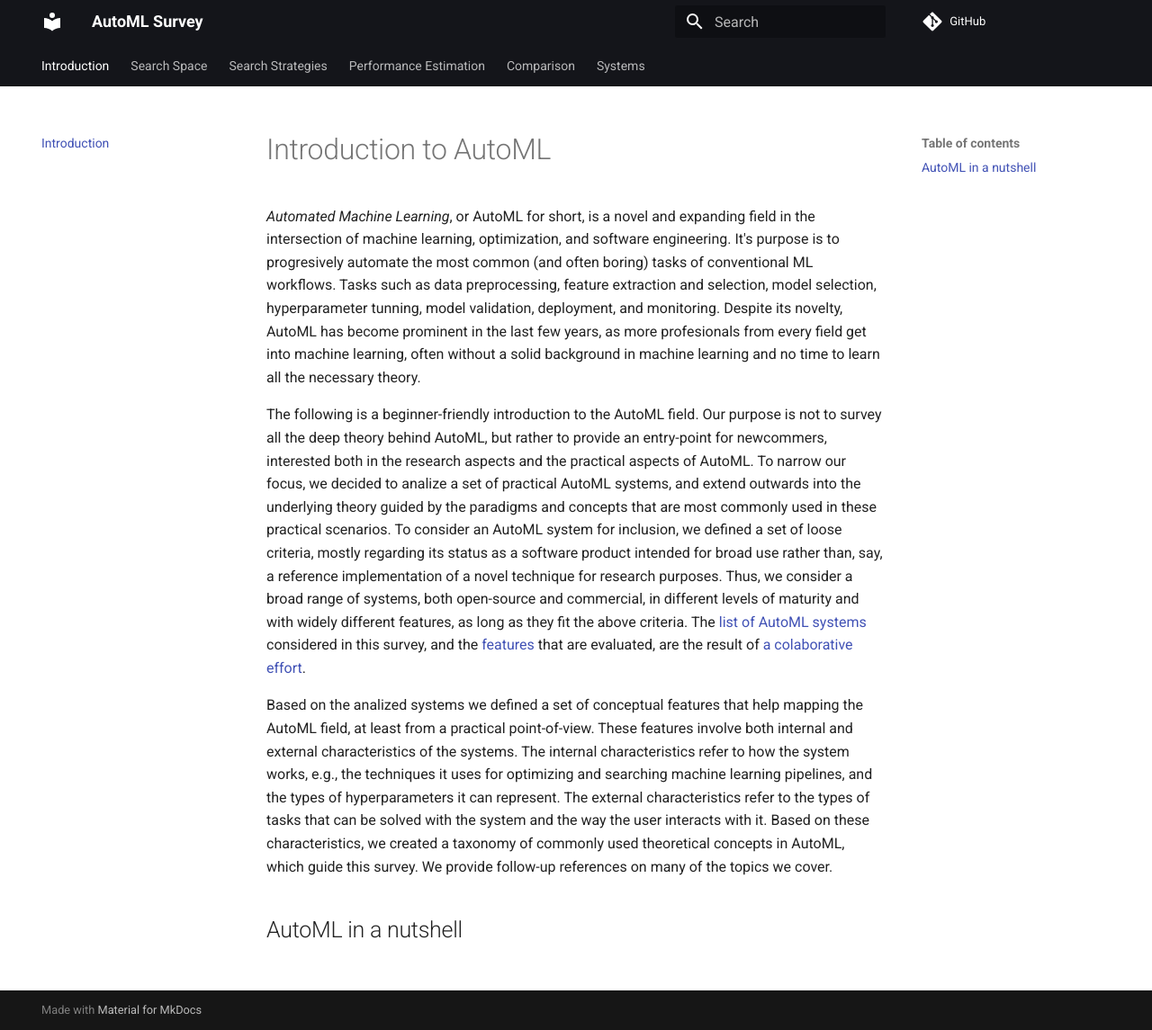
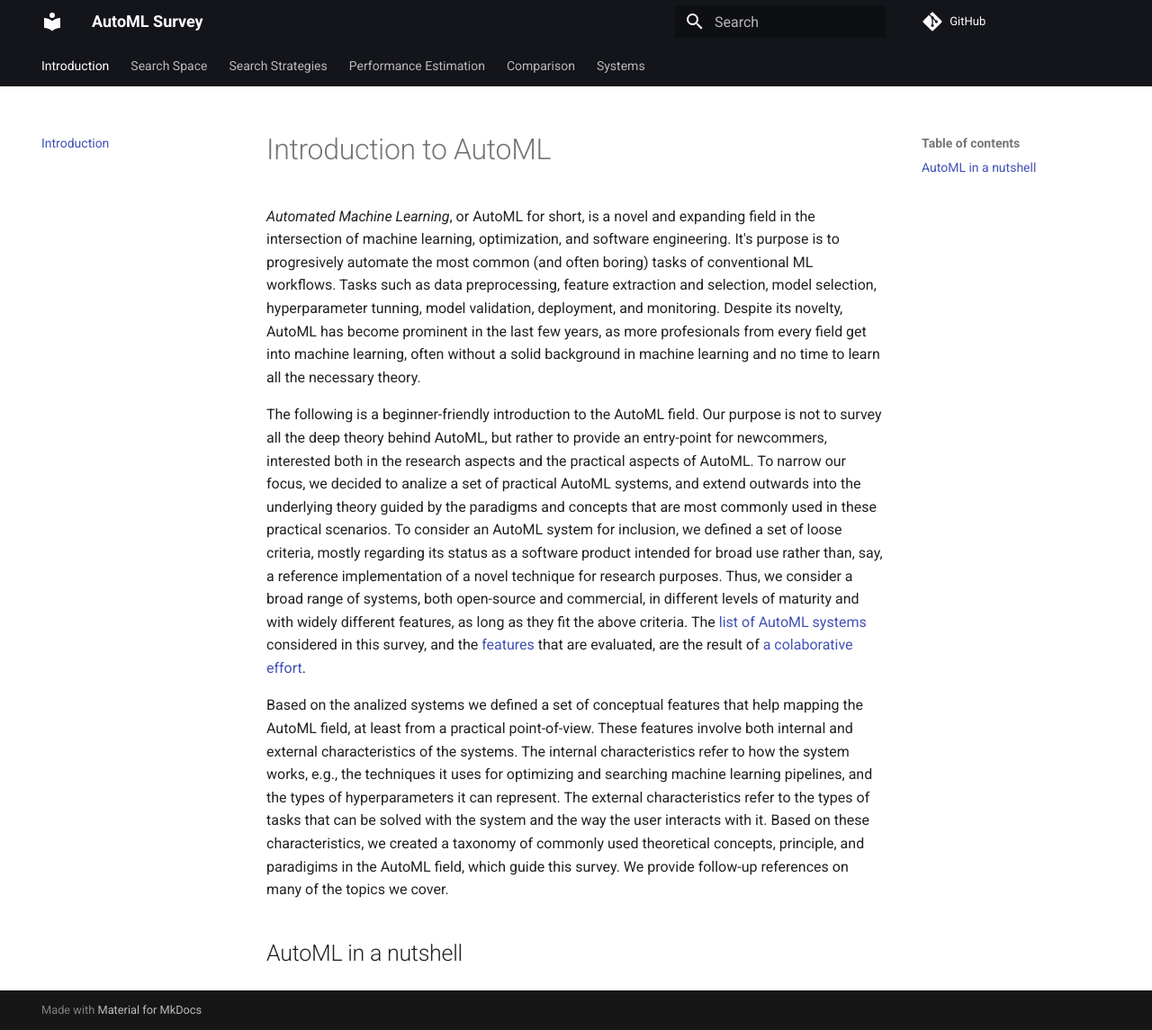
Before and after one commit to autogoal/survey, an MkDocs documentation site: the page built from docs/index.md, in a window 1280 px wide and 1145 px high. Shown: the whole window at 90% size. Built offline with MkDocs 1.6.1 and Material for MkDocs 9.7.7, drawn with Linux system fonts in a browser that asks for light colours; comment, search, counter and statistics services are not loaded.

Commit message:
Update index

```diff
--- a/docs/index.md
+++ b/docs/index.md
@@ -16,7 +16,7 @@ Based on the analized systems we defined a set of conceptual features that help
 These features involve both internal and external characteristics of the systems.
 The internal characteristics refer to how the system works, e.g., the techniques it uses for optimizing and searching machine learning pipelines, and the types of hyperparameters it can represent.
 The external characteristics refer to the types of tasks that can be solved with the system and the way the user interacts with it.
-Based on these characteristics, we created a taxonomy of commonly used theoretical concepts in AutoML, which guide this survey.
+Based on these characteristics, we created a taxonomy of commonly used theoretical concepts, principle, and paradigims in the AutoML field, which guide this survey.
 We provide follow-up references on many of the topics we cover.
 
 ## AutoML in a nutshell
```
